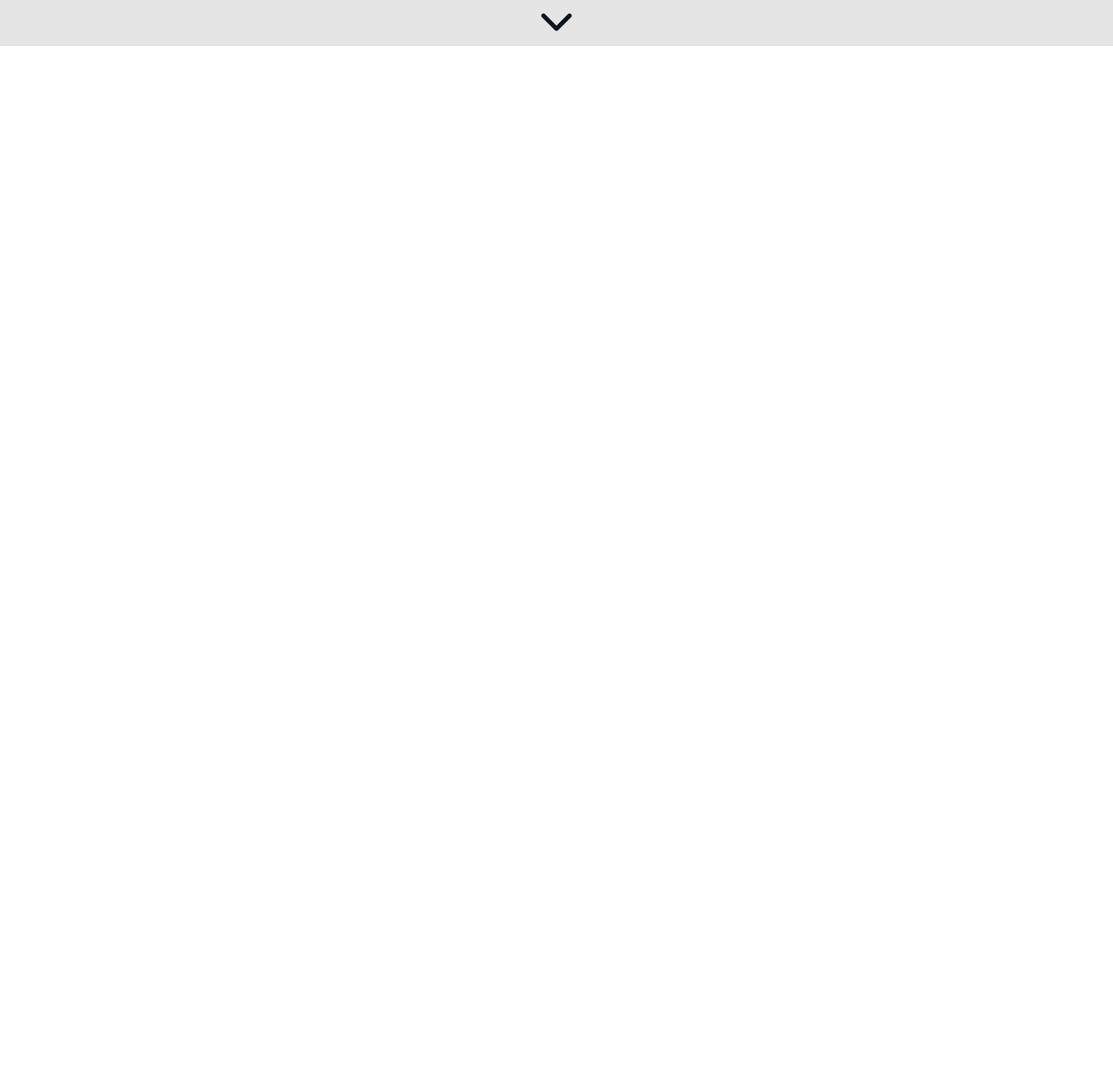
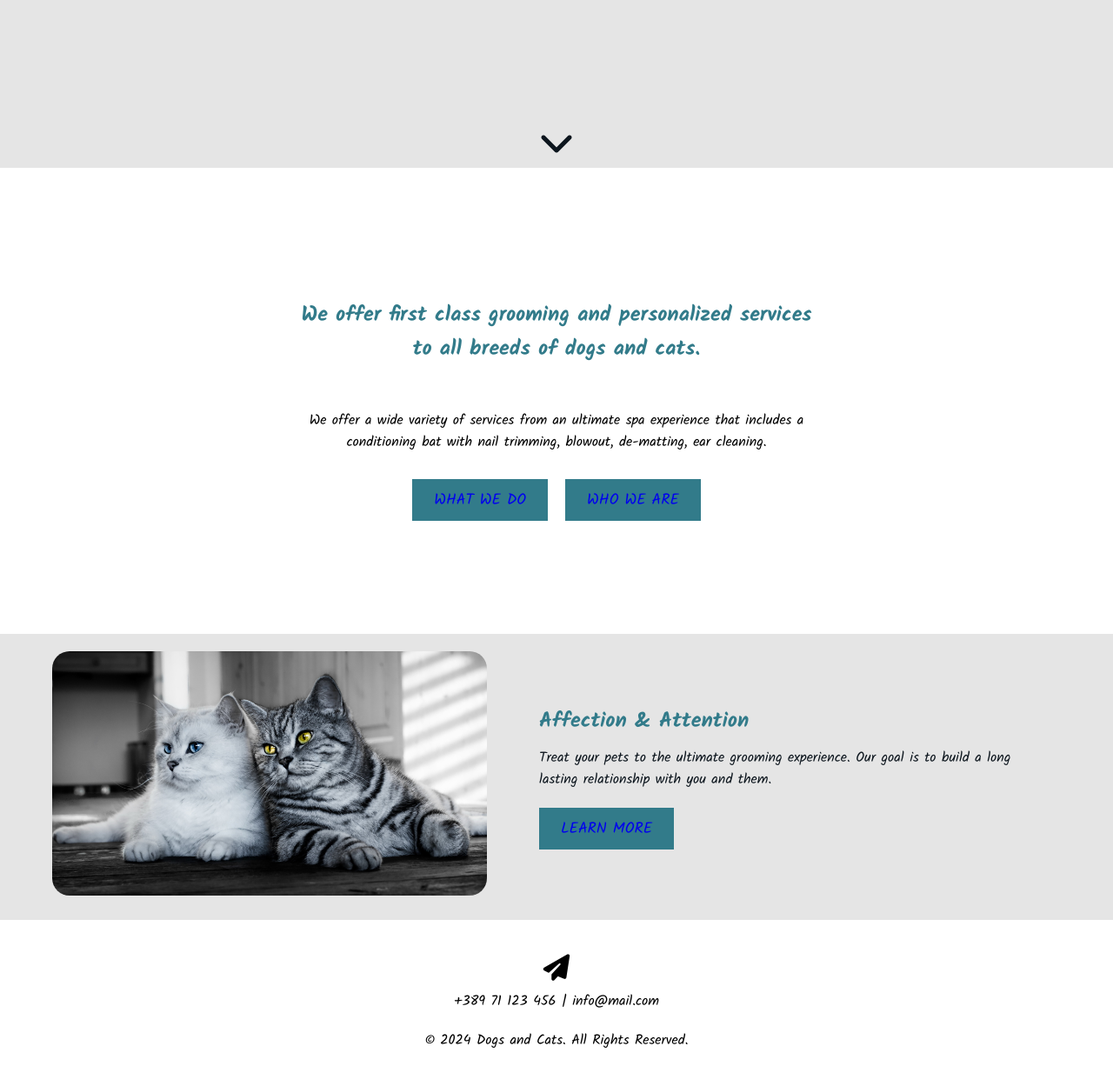
Before and after one commit to xStephx/dogs-and-cats-website, a plain HTML site: page index.html in a window 1280 px wide. Shown: the part 690-1939 px from the top of the page at 87% size. Before the commit the page ends 800 px from the top, so only its background shows below. Drawn offline with Linux system fonts and the light colour scheme.

Commit message:
added 2 sections and footer

```diff
--- a/index.html
+++ b/index.html
@@ -39,7 +39,7 @@
         <div class="container">
             <section class="hero">
                 <div class="heading">
-                    <h1>Good Look. <br> Good health. <br> Happy Pets.</h1>
+                    <h1>Good Look. <br> Good Health. <br> Happy Pets.</h1>
                 </div>
                 <div class="hero-image">
                     <img src="img/dog-hero.png" alt="Dog Hero Section Image">
@@ -50,6 +50,55 @@
             <i class="fa-solid fa-chevron-down"></i>
         </div>
     </div>
+    <!-- About Us Section -->
+    <div class="container">
+        <section class="about" id="about">
+            <h2 class="about-heading">
+                We offer first class grooming and personalized
+                services to all breeds of dogs and cats.
+            </h2>
+            <p class="about-paragraph">
+                We offer a wide variety of services from an ultimate spa
+                experience that includes a conditioning bat with nail trimming,
+                 blowout, de-matting, ear cleaning.
+            </p>
+            <div class="about-btns">
+                <button><a href="#">What we do</a></button>
+                <button><a href="#">Who we are</a></button>
+            </div>
+        </section>
+    </div>
+    <!-- Affection & Attention Section -->
+    <div class="bg-secondary">
+        <div class="container">
+            <section class="affection-and-attention">
+                <div class="image">
+                    <img src="img/cats.jpg" alt="Cats Image">
+                </div>
+                <div class="affection-and-attention-content">
+                    <div>
+                        <h3>Affection & Attention</h3>
+                        <p>
+                            Treat your pets to the ultimate grooming experience.
+                            Our goal is to build a long lasting relationship with
+                            you and them.
+                        </p>
+                    </div>
+                    <div>
+                        <button><a href="#">Learn more</a></button>
+                    </div>
+                </div>
+            </section>
+        </div>
+    </div>
+    <!-- Footer Section -->
+    <footer class="container">
+        <div class="contact" id="contact">
+            <i class="fa-solid fa-paper-plane"></i>
+            <p>+389 71 123 456 | info@mail.com</p>
+            <p>&copy; 2024 Dogs and Cats. All Rights Reserved.</p>
+        </div>
+    </footer>
 </body>
 
 </html>
--- a/scss/_config.scss
+++ b/scss/_config.scss
@@ -1,3 +1,4 @@
+/* Config styles */
 $font-Kalam: "Kalam", cursive;
 $primary-color: rgb(12, 21, 29);
 $secondary-color: rgb(50, 123, 138);
--- a/scss/_mobile.scss
+++ b/scss/_mobile.scss
@@ -1,13 +1,16 @@
 /* Responsive styles */
 @media (max-width: 768px) {
     .navbar {
+
         & .navbar-about-btn a,
         & .navbar-contact-btn a {
             font-size: 1.1rem;
         }
     }
+
     .hero {
         flex-direction: column;
+        height: 400px;
 
         & .heading {
             text-align: center;
@@ -17,16 +20,53 @@
         }
     }
 
-    .arrow-down{
+    .arrow-down {
         display: flex;
         align-items: center;
         justify-content: center;
-        padding: 40px 10px;
+        padding: 50px 10px;
 
-        i{
+        i {
             font-size: 40px;
             font-weight: bold;
             color: $primary-color;
         }
     }
+
+    .about {
+        & .about-heading {
+            font-size: 1rem;
+        }
+
+        & .about-paragraph {
+            font-size: 0.8rem;
+        }
+
+        .about-btns {
+            button {
+                font-size: 0.50rem;
+            }
+        }
+    }
+
+    .affection-and-attention {
+        flex-direction: column;
+        align-items: center;
+        justify-content: center;
+
+        & .image img {
+            max-width: 300px;
+            margin-right: 0;
+        }
+
+        & .affection-and-attention-content {
+            text-align: center;
+            align-items: center;
+            justify-content: center;
+        }
+
+        button {
+            font-size: 0.75rem;
+        }
+    }
 }
--- /dev/null
+++ b/scss/_utilities.scss
@@ -0,0 +1,43 @@
+/* Utilities styles */
+a {
+    text-decoration: none;
+}
+
+a:focus,
+a:active,
+a:visited {
+    color: $bg-primary-color;
+}
+
+.container {
+    display: flex;
+    align-items: center;
+    justify-content: center;
+    max-width: 1200px;
+    margin: 0 auto;
+    padding: 20px;
+}
+
+button {
+    display: block;
+    border: none;
+    cursor: pointer;
+    background-color: $secondary-color;
+    color: $bg-primary-color;
+    font-family: $font-Kalam;
+    font-size: 1.1rem;
+    text-transform: uppercase;
+    padding: 10px 25px;
+    margin: 10px;
+    transition: all 0.3s ease-in-out;
+}
+
+button:hover {
+    color: $secondary-color;
+    opacity: 0.8;
+}
+
+.bg-secondary {
+    width: 100%;
+    background-color: $bg-secondary-color;
+}
--- a/scss/style.scss
+++ b/scss/style.scss
@@ -15,23 +15,7 @@ body {
     margin: 0;
 }
 
-a {
-    text-decoration: none;
-}
-
-.container {
-    display: flex;
-    align-items: center;
-    justify-content: center;
-    max-width: 1200px;
-    margin: 0 auto;
-    padding: 10px;
-}
-
-.bg-secondary{
-    width: 100%;
-    background-color: $bg-secondary-color;
-}
+@import 'utilities';
 
 /* Navbar styles */
 .navbar {
@@ -49,12 +33,18 @@ a {
         font-size: 1.5rem;
         color: $primary-color;
     }
+
+    & .navbar-about-btn a:hover,
+    & .navbar-contact-btn a:hover {
+        opacity: 0.9;
+    }
+
 }
 
 /* Hero section styles */
 .hero {
     display: flex;
-    height: 500px;
+    height: 600px;
     align-items: center;
     justify-content: space-between;
 
@@ -65,22 +55,106 @@ a {
         line-height: 1.2;
     }
 
-    & .hero-image img{
+    & .hero-image img {
         max-width: 100%;
     }
 }
 
-.arrow-down{
+.arrow-down {
     display: flex;
     align-items: center;
     justify-content: center;
     padding: 10px;
 
-    i{
+    & i {
         font-size: 40px;
         font-weight: bold;
         color: $primary-color;
     }
 }
 
+/* About Us Section */
+.about {
+    display: flex;
+    flex-direction: column;
+    align-items: center;
+    justify-content: center;
+    text-align: center;
+    padding: 100px 20px;
+    max-width: 650px;
+
+    & .about-heading {
+        font-size: 1.5rem;
+        color: $secondary-color;
+        margin: 30px 0;
+    }
+
+    & .about-paragraph {
+        font-size: 1rem;
+        margin: 20px 0;
+    }
+
+    .about-btns {
+        display: flex;
+        align-items: center;
+        justify-content: center;
+    }
+}
+
+/* Affection & Attention Section */
+.affection-and-attention {
+    display: flex;
+    align-items: center;
+    justify-content: center;
+
+    & .image img {
+        max-width: 500px;
+        border-radius: 20px;
+        height: auto;
+        margin-right: 50px;
+    }
+
+    & .affection-and-attention-content {
+        display: flex;
+        flex-direction: column;
+        padding: 0 10px;
+
+        h3 {
+            color: $secondary-color;
+            font-size: 1.5rem;
+            margin: 10px 0;
+        }
+
+        p {
+            color: $primary-color;
+            font-size: 1rem;
+            margin: 10px 0;
+        }
+
+        button {
+            margin: 10px 0;
+        }
+    }
+}
+
+/* Footer Section */
+.contact {
+    display: flex;
+    flex-direction: column;
+    align-items: center;
+    justify-content: center;
+    padding: 10px;
+
+    i {
+        cursor: pointer;
+        margin-top: 10px;
+        font-size: 1.9rem;
+    }
+
+    p {
+        margin: 10px 0;
+    }
+}
+
+
 @import 'mobile';
```
Also changed, not shown: css/style.css, 1 other file.
